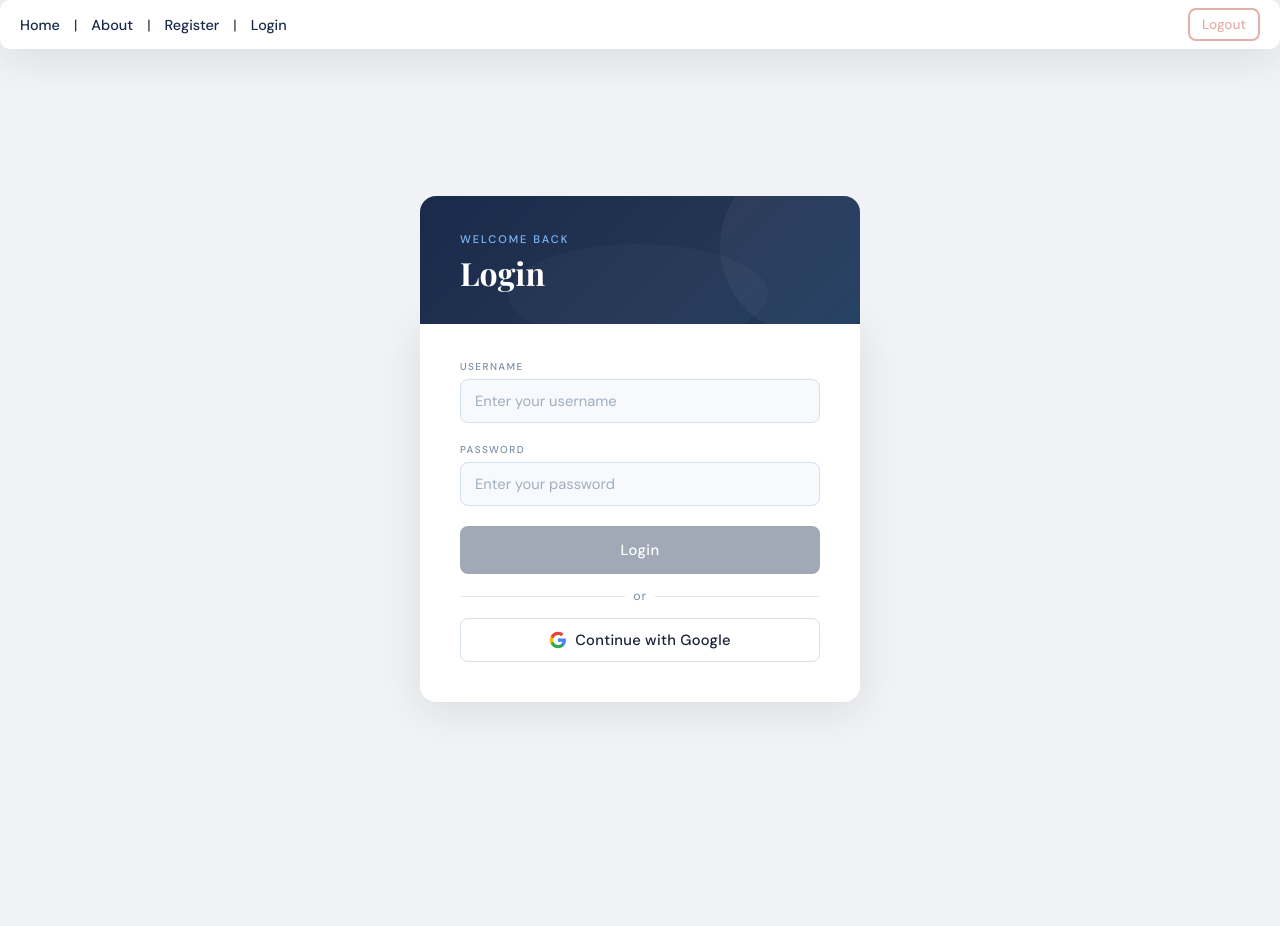
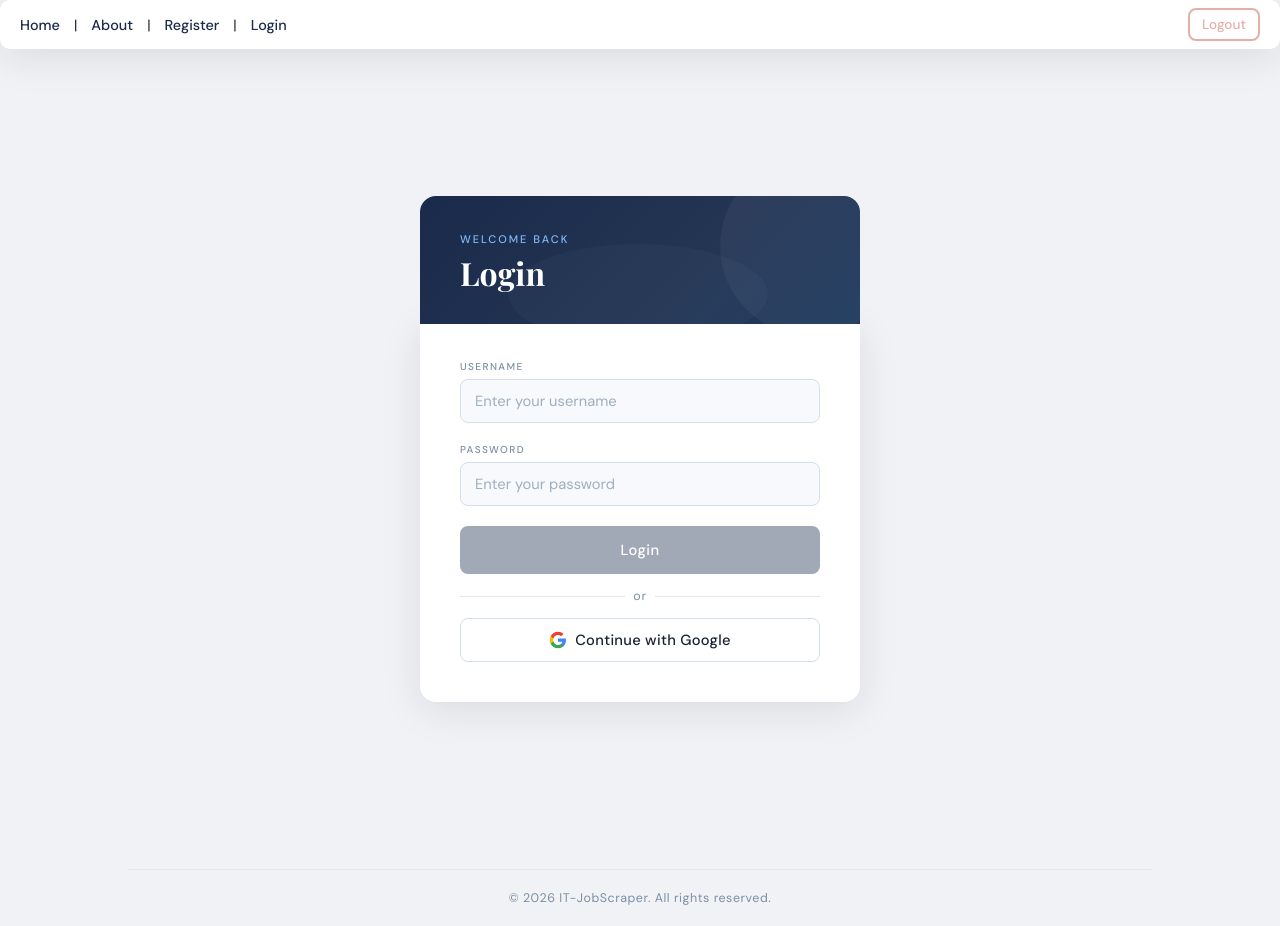
Before and after one commit to NikolenkoRostislav/job-scraper, a Vue app in the folder frontend/: page /login in a window 1280 px wide. Before the commit the page ends 849 px from the top, so only its background shows below. Built offline with nearby package versions, Linux system fonts and the light colour scheme; no server answers.

Commit message:
feat: added footer

```diff
--- a/frontend/src/App.vue
+++ b/frontend/src/App.vue
@@ -3,7 +3,7 @@
   import Navbar from "./components/Navbar.vue";
   import useAuthStore from '@/stores/auth';
   import useFiltersStore from '@/stores/filters';
-
+  import Footer from './components/Footer.vue';
 
   const filtersStore = useFiltersStore()
   const authStore = useAuthStore()
@@ -21,6 +21,7 @@
   <div>
     <Navbar />
     <router-view />
+    <Footer />
   </div>
 </template>
 
--- /dev/null
+++ b/frontend/src/components/Footer.vue
@@ -0,0 +1,27 @@
+<template>
+    <footer class="site-footer">
+        <p class="footer-text">© {{ year }} IT-JobScraper. All rights reserved.</p>
+    </footer>
+</template>
+
+<script lang="ts" setup>
+    const year = new Date().getFullYear()
+</script>
+
+<style scoped>
+    .site-footer {
+        width: 80%;
+        margin: var(--space-lg) auto 0;
+        padding: var(--space-lg) 48px;
+        border-top: 1px solid var(--color-border-subtle);
+        display: flex;
+        align-items: center;
+        justify-content: center;
+    }
+
+    .footer-text {
+        font-size: 0.78rem;
+        color: var(--color-text-muted);
+        letter-spacing: 0.04em;
+    }
+</style>
--- a/frontend/src/views/LoginView.vue
+++ b/frontend/src/views/LoginView.vue
@@ -70,9 +70,6 @@
                     <span class="success-icon">✓</span>
                     You are logged in!
                 </div>
-
-
-
             </div>
         </div>
     </div>
```
